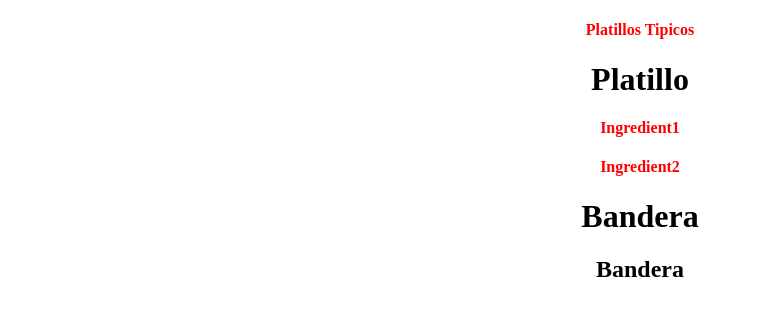
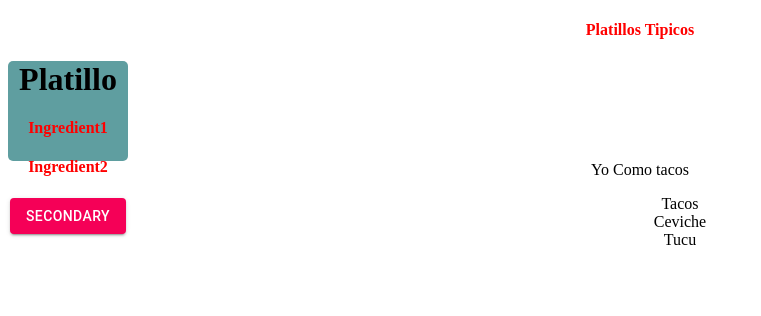
Before and after one commit to mpramos/Introduccion_a_React_Lindkeln, a React (Create React App) app: page / in a window 1280 px wide. Shown: the top 316 px of the page, without its empty margins (0-761 px from the left). Built offline with nearby package versions, Linux system fonts and the light colour scheme; the HTML template or start-up script is replaced by a standard one.

Commit message:
Se añadió material UI, se puso un botón con material design UI, y se añadio un mapa en App.js

```diff
--- a/package.json
+++ b/package.json
@@ -3,6 +3,10 @@
   "version": "0.1.0",
   "private": true,
   "dependencies": {
+    "@emotion/react": "^11.7.1",
+    "@emotion/styled": "^11.6.0",
+    "@material-ui/core": "^4.12.3",
+    "@mui/material": "^5.3.0",
     "@testing-library/jest-dom": "^5.16.1",
     "@testing-library/react": "^12.1.2",
     "@testing-library/user-event": "^13.5.0",
--- a/src/App.js
+++ b/src/App.js
@@ -4,11 +4,18 @@ import  Header  from './components/header';
 import  Dish, * as D from './components/dish';
 
 function App() {
+  let dish ="tacos"
+  const dishes =['Tacos','Ceviche','Tucu']
   return (
     <div className="App">
       <Header />
       <Dish />
-      <D.Flag />
+      Yo Como { dish}
+      <ul>
+        {
+          dishes.map(dish=><ul>{dish}</ ul>)
+        }
+      </ul>
     </div>
 
   );
--- a/src/components/dish.js
+++ b/src/components/dish.js
@@ -1,4 +1,5 @@
 import React, {Component} from 'react';
+import Button from '@material-ui/core/Button';
 class Flag extends Component {
     render() {
         return (
@@ -6,16 +7,18 @@ class Flag extends Component {
                 <h1>Bandera</h1>
                 <h2>Bandera</h2>
 
+
             </div>
         )
     }
 }
 class Ingredient extends Component {
-   render() {
-       return (
-           <>
+    render() {
+        return (
+            <>
                <h4>Ingredient1</h4>
                <h4>Ingredient2</h4>
+
            </>
 
        )
@@ -25,9 +28,11 @@ class Ingredient extends Component {
 class Dish extends Component {
     render() {
         return (
-            <div>
+            <div className="dish">
                 <h1>Platillo</h1>
                 <Ingredient />
+                <Button
+                variant="contained" color="secondary">Secondary</Button>
             </div>
         )
     }
--- a/src/styles/dish.css
+++ b/src/styles/dish.css
@@ -1,3 +1,9 @@
 h4{
     color : red
 }
+.dish{
+    width: 120px;
+    height: 100px;
+    border-radius :5px;
+    background-color: cadetblue
+}
```
Also changed, not shown: 1 other file (tests, documents, lock files or other folders).
